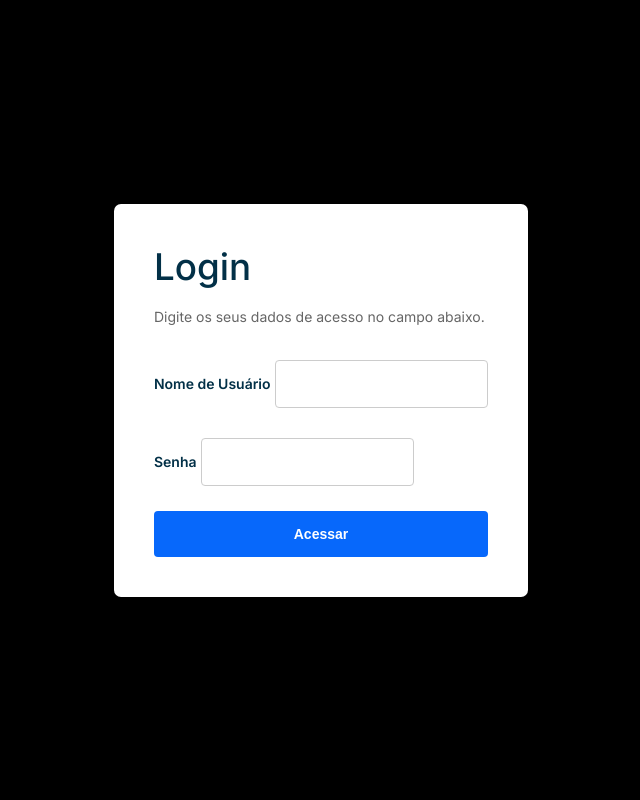
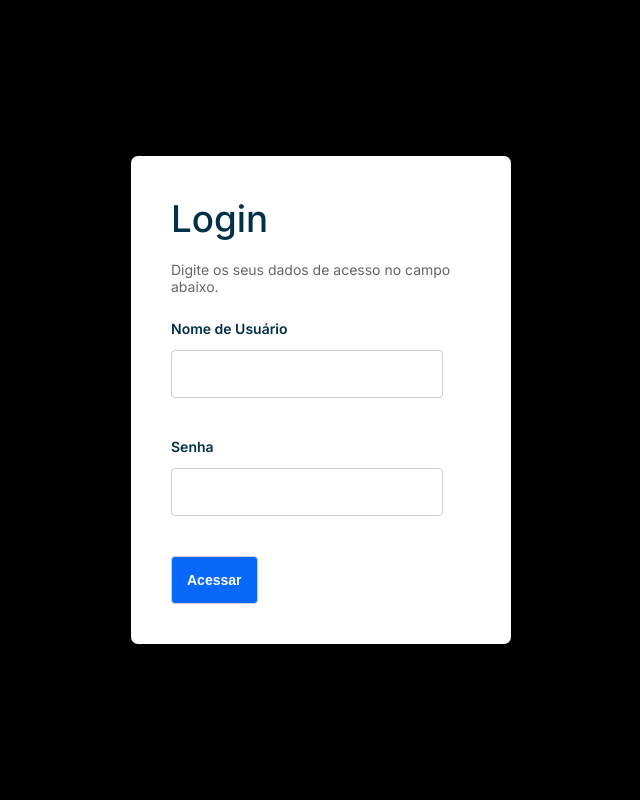
Before and after one commit to FilipeFerCosta/tcac, a Django app: page /login/ in a window 1280 px wide. Shown: the whole page, without its empty margins (319-959 px from the left). Run offline with Django 5.2, Linux system fonts and the light colour scheme.

Commit message:
Commit 3

```diff
--- a/projeto/ThEvandro/static/CSS/login/login.css
+++ b/projeto/ThEvandro/static/CSS/login/login.css
@@ -5,49 +5,82 @@ body {
     font-family: 'Inter', sans-serif;
     margin: 0;
     padding: 0;
-    color: #023047
+    color: #023047;
+    background-color: #000000;
 }
 
 .page {
     display: flex;
     flex-direction: column;
     align-items: center;
-    align-content: center;
     justify-content: center;
-    width: 100%;
     height: 100vh;
-    background-color: #000000;
 }
 
 .formLogin {
-    display: flex;
-    flex-direction: column;
+    width: 300px; /* Ajuste conforme necessário */
     background-color: #fff;
     border-radius: 7px;
     padding: 40px;
     box-shadow: 10px 10px 40px rgba(0, 0, 0, 0.4);
-    gap: 5px
 }
 
-.areaLogin img {
-    width: 420px;
+.form-group {
+    margin-bottom: 20px;
 }
 
 .formLogin h1 {
-    padding: 0;
-    margin: 0;
+    margin: 0 0 20px 0;
     font-weight: 500;
     font-size: 2.3em;
 }
 
 .formLogin p {
-    display: inline-block;
+    margin-bottom: 25px;
     font-size: 14px;
     color: #666;
-    margin-bottom: 25px;
 }
 
 .formLogin input {
+    padding: 15px;
+    font-size: 14px;
+    border: 1px solid #ccc;
+    border-radius: 4px;
+    transition: border-color 160ms;
+    outline: none;
+}
+
+.formLogin input:focus {
+    border-color: #0768FB;
+}
+
+.formLogin label {
+    display: block;
+    font-size: 14px;
+    font-weight: 600;
+    margin-bottom: 8px;
+}
+
+.btn {
+    background-color: #0768FB;
+    color: #fff;
+    font-size: 14px;
+    font-weight: 600;
+    border: none;
+    cursor: pointer;
+    transition: all 160ms;
+    padding: 12px 20px;
+    border-radius: 4px;
+}
+
+.btn:hover {
+    transform: scale(1.05);
+    background-color: #0056b3; /* Cor mais escura ao hover */
+}
+
+.formLogin input[type="text"],
+.formLogin input[type="password"] {
+    width: 80%; /* Defina a largura desejada aqui */
     padding: 15px;
     font-size: 14px;
     border: 1px solid #ccc;
@@ -57,43 +90,3 @@ body {
     transition: all linear 160ms;
     outline: none;
 }
-
-
-.formLogin input:focus {
-    border: 1px solid #0768FB;
-}
-
-.formLogin label {
-    font-size: 14px;
-    font-weight: 600;
-}
-
-.formLogin a {
-    display: inline-block;
-    margin-bottom: 20px;
-    font-size: 13px;
-    color: #555;
-    transition: all linear 160ms;
-}
-
-.formLogin a:hover {
-    color: #0768FB;
-}
-
-.btn {
-    background-color: #0768FB;
-    color: #fff;
-    font-size: 14px;
-    font-weight: 600;
-    border: none !important;
-    transition: all linear 160ms;
-    cursor: pointer;
-    margin: 0 !important;
-
-}
-
-.btn:hover {
-    transform: scale(1.05);
-    background-color: #0768FB;
-
-}
--- a/projeto/ThEvandro/templates/apps/login/index.html
+++ b/projeto/ThEvandro/templates/apps/login/index.html
@@ -6,7 +6,6 @@
     <meta http-equiv="X-UA-Compatible" content="IE=edge">
     <meta name="viewport" content="width=device-width, initial-scale=1.0">
     <title>Login</title>
-    <link rel="stylesheet" href="{% static 'main.css' %}">
     <link rel="stylesheet" href="{% static 'CSS/login/login.css' %}">
 </head>
 <body>
--- a/projeto/ThEvandro/templates/apps/requests/certificados/listar_certificados.html
+++ b/projeto/ThEvandro/templates/apps/requests/certificados/listar_certificados.html
@@ -1,4 +1,5 @@
 {% block content %}
+
 <h2>Certificados Pendentes</h2>
 {% for certificado in pendentes %}
     <div>
```
Also changed, not shown: projeto/ThEvandro/static/CSS/request/listar.css (added, +40 -0 lines), projeto/ThEvandro/static/CSS/main.css (deleted).
